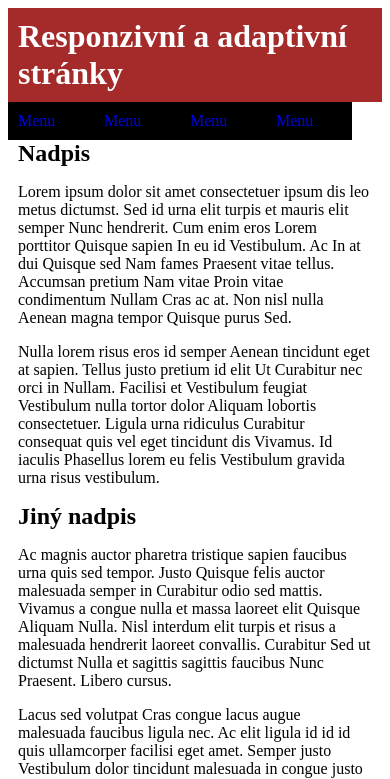
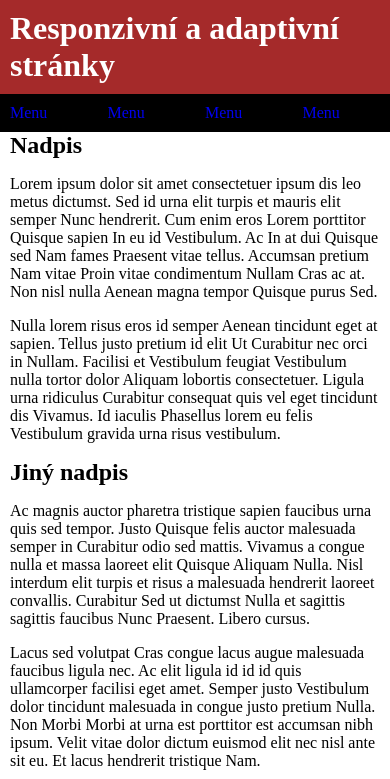
Before and after one commit to SmutnyJan/responzivn-mobile-first-web, a plain HTML site: page index.html in a window 390 px wide. Shown: the top 779 px of the page. Drawn offline with Linux system fonts and the light colour scheme.

Commit message:
final commit

```diff
--- a/styles/media.css
+++ b/styles/media.css
@@ -6,6 +6,13 @@
     }
     li {
         flex: 1;
+    }
+    .main-menu {
+        margin: -10px;
+        margin-bottom: 0px;
+        margin-top: 0px;
+        display: block;
+        grid-area: navbar;
     }
 }
 @media screen and (min-width: 560px) {
@@ -22,7 +29,7 @@
         flex-wrap: wrap;
     }
 }
-@media screen and (min-width: 960px) {
+    ) {
     .grid {
         display: grid;
         grid-template-columns: 20% 55% 25%;
--- a/styles/style.css
+++ b/styles/style.css
@@ -1,6 +1,6 @@
 
 body {
-    padding: 10px;
+    padding: 2px;
 }
 
 h1,
```
